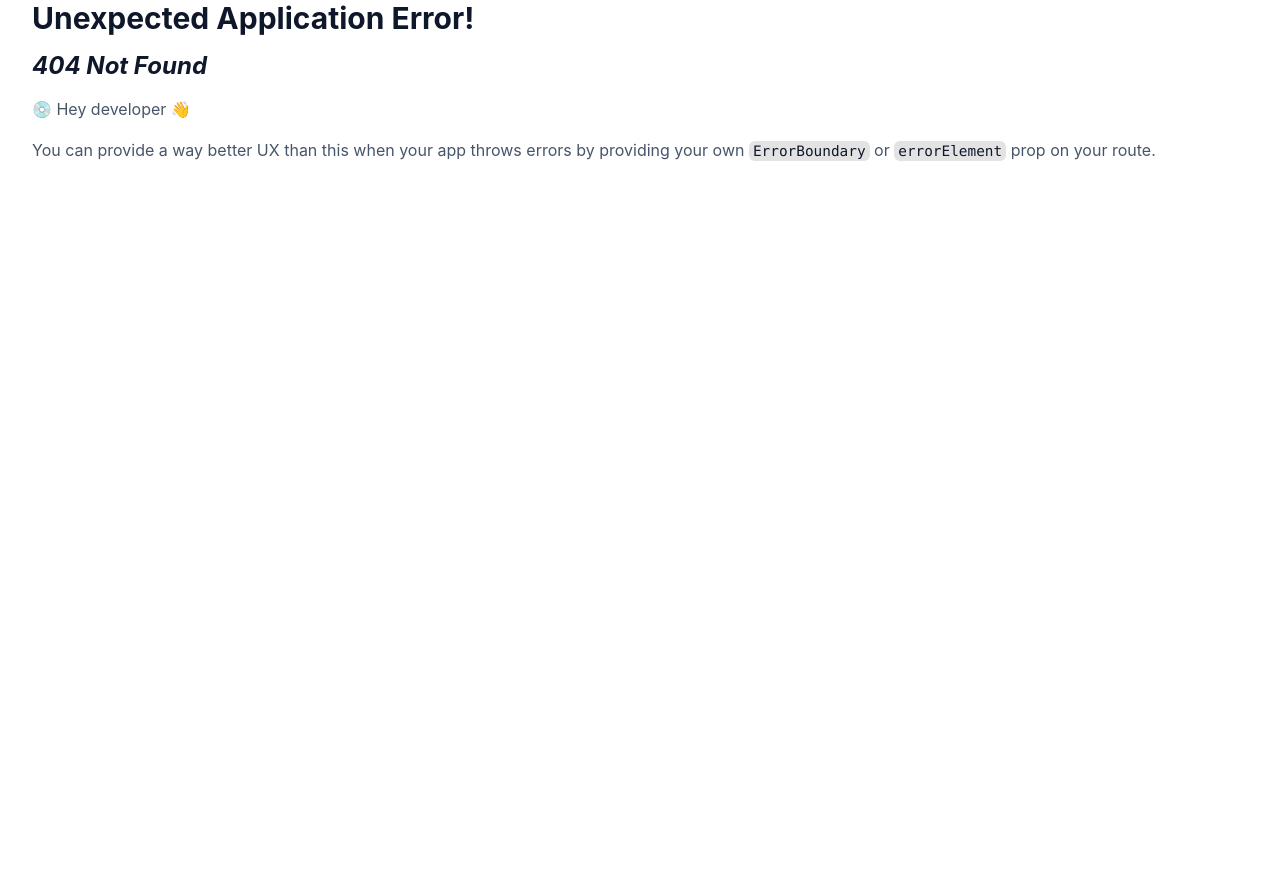
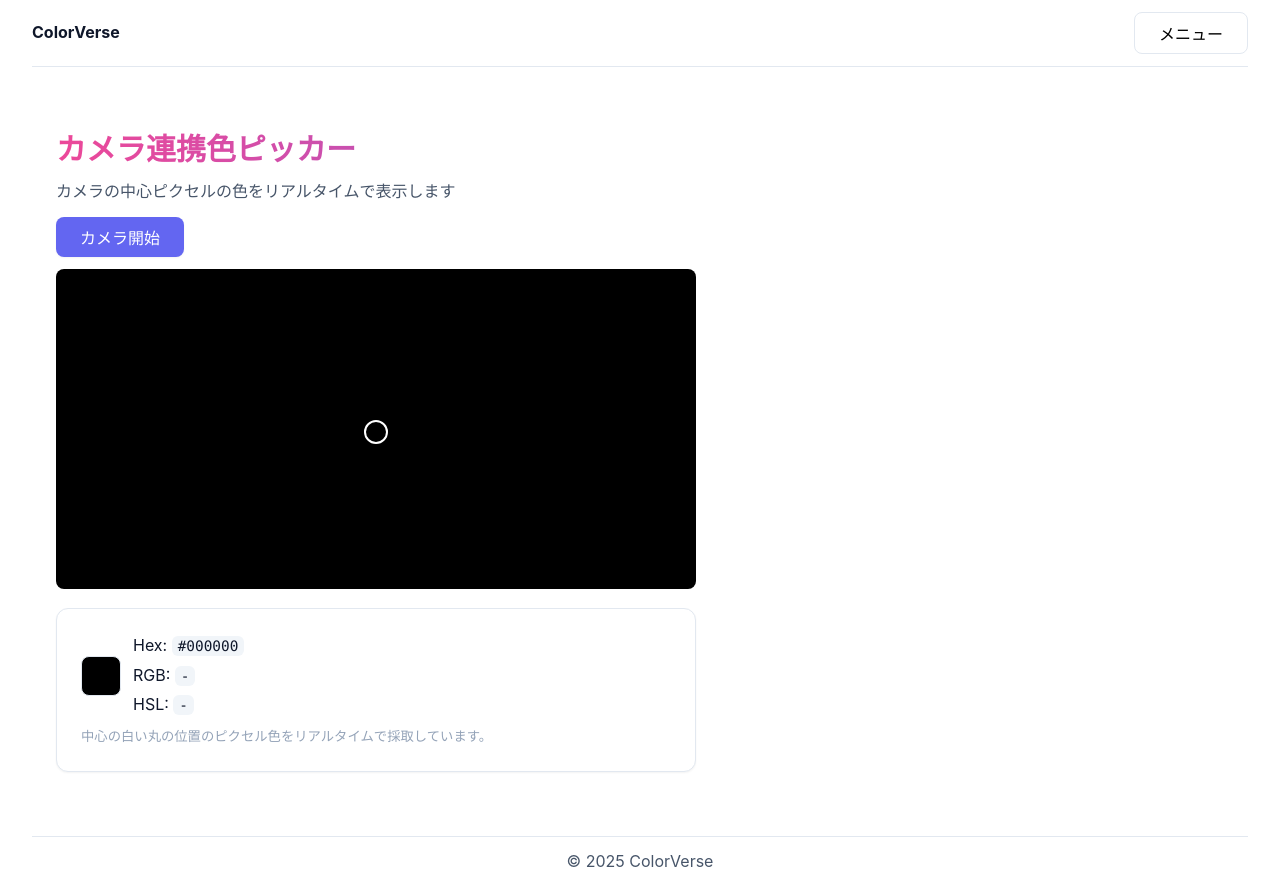
Before and after one commit to iorn121/color-verse, a React (Vite) app: page /camera in a window 1280 px wide. Before the commit this address had no page. Before the commit the page ends 800 px from the top, so only its background shows below. Built offline with nearby package versions, Linux system fonts and the light colour scheme.

Commit message:
Add Camera functionality: introduce CameraPage and CameraSampler components, update routing and navigation for camera integration

```diff
--- /dev/null
+++ b/src/components/CameraSampler.tsx
@@ -0,0 +1,186 @@
+import { useEffect, useRef, useState } from 'react';
+
+import { Hsl, Rgb, rgbToHex, rgbToHsl } from '../lib/color';
+
+type UseCameraResult = {
+  start: () => Promise<void>;
+  stop: () => void;
+  error: string | null;
+  isActive: boolean;
+};
+
+function useCamera(streamRef: React.MutableRefObject<MediaStream | null>): UseCameraResult {
+  const [error, setError] = useState<string | null>(null);
+  const [isActive, setIsActive] = useState(false);
+
+  const start = async () => {
+    try {
+      setError(null);
+      const stream = await navigator.mediaDevices.getUserMedia({
+        video: {
+          facingMode: { ideal: 'environment' },
+          width: { ideal: 1280 },
+          height: { ideal: 720 },
+        },
+        audio: false,
+      });
+      streamRef.current = stream;
+      setIsActive(true);
+    } catch (e) {
+      setError((e as Error).message ?? 'camera error');
+      setIsActive(false);
+    }
+  };
+
+  const stop = () => {
+    streamRef.current?.getTracks().forEach((t) => t.stop());
+    streamRef.current = null;
+    setIsActive(false);
+  };
+
+  return { start, stop, error, isActive };
+}
+
+export default function CameraSampler() {
+  const videoRef = useRef<HTMLVideoElement | null>(null);
+  const canvasRef = useRef<HTMLCanvasElement | null>(null);
+  const streamRef = useRef<MediaStream | null>(null);
+  const rafRef = useRef<number | null>(null);
+
+  const { start, stop, error, isActive } = useCamera(streamRef);
+
+  const [rgb, setRgb] = useState<Rgb | null>(null);
+  const [hsl, setHsl] = useState<Hsl | null>(null);
+  const [hex, setHex] = useState<string>('#000000');
+
+  useEffect(() => {
+    // attach stream to video when available
+    if (!videoRef.current) return;
+    if (streamRef.current) {
+      videoRef.current.srcObject = streamRef.current;
+      // muted + playsInline でモバイルでも自動再生
+      videoRef.current.muted = true;
+      videoRef.current.play().catch(() => {});
+    }
+  }, [isActive]);
+
+  useEffect(() => {
+    const video = videoRef.current;
+    const canvas = canvasRef.current;
+    if (!video || !canvas) return;
+
+    const ctx = canvas.getContext('2d');
+    if (!ctx) return;
+
+    const tick = () => {
+      if (!video.videoWidth || !video.videoHeight) {
+        rafRef.current = requestAnimationFrame(tick);
+        return;
+      }
+      if (canvas.width !== video.videoWidth || canvas.height !== video.videoHeight) {
+        canvas.width = video.videoWidth;
+        canvas.height = video.videoHeight;
+      }
+      ctx.drawImage(video, 0, 0, canvas.width, canvas.height);
+      const cx = Math.floor(canvas.width / 2);
+      const cy = Math.floor(canvas.height / 2);
+      const data = ctx.getImageData(cx, cy, 1, 1).data;
+      const current: Rgb = { r: data[0], g: data[1], b: data[2] };
+      setRgb(current);
+      const hslVal = rgbToHsl(current);
+      setHsl(hslVal);
+      setHex(rgbToHex(current));
+      rafRef.current = requestAnimationFrame(tick);
+    };
+    if (isActive) {
+      rafRef.current = requestAnimationFrame(tick);
+    }
+    return () => {
+      if (rafRef.current) cancelAnimationFrame(rafRef.current);
+    };
+  }, [isActive]);
+
+  useEffect(() => {
+    // cleanup on unmount
+    return () => {
+      stop();
+    };
+  }, [stop]);
+
+  return (
+    <div style={{ display: 'grid', gap: 12 }}>
+      <div style={{ display: 'flex', gap: 8 }}>
+        {!isActive ? (
+          <button className="btn btn-primary" onClick={start}>
+            カメラ開始
+          </button>
+        ) : (
+          <button className="btn" onClick={stop}>
+            停止
+          </button>
+        )}
+      </div>
+
+      {error && (
+        <div className="card" style={{ borderColor: '#fca5a5', color: '#b91c1c' }}>
+          カメラエラー: {error}
+        </div>
+      )}
+
+      <div style={{ position: 'relative', width: '100%', maxWidth: 640 }}>
+        <video
+          ref={videoRef}
+          playsInline
+          autoPlay
+          muted
+          style={{ width: '100%', borderRadius: 8, background: '#000' }}
+        />
+        {/* center crosshair */}
+        <div
+          style={{
+            position: 'absolute',
+            left: '50%',
+            top: '50%',
+            transform: 'translate(-50%, -50%)',
+            width: 24,
+            height: 24,
+            borderRadius: '50%',
+            border: '2px solid #fff',
+            boxShadow: '0 0 0 2px rgba(0,0,0,0.5)',
+            pointerEvents: 'none',
+          }}
+        />
+      </div>
+
+      <canvas ref={canvasRef} style={{ display: 'none' }} />
+
+      <div className="card" style={{ display: 'grid', gap: 8, maxWidth: 640 }}>
+        <div style={{ display: 'flex', alignItems: 'center', gap: 12 }}>
+          <div
+            style={{
+              width: 40,
+              height: 40,
+              borderRadius: 8,
+              border: '1px solid var(--color-border)',
+              background: hex,
+            }}
+          />
+          <div style={{ display: 'grid', gap: 4 }}>
+            <div>
+              Hex: <code>{hex}</code>
+            </div>
+            <div>
+              RGB: <code>{rgb ? `rgb(${rgb.r}, ${rgb.g}, ${rgb.b})` : '-'}</code>
+            </div>
+            <div>
+              HSL: <code>{hsl ? `hsl(${hsl.h}, ${hsl.s}%, ${hsl.l}%)` : '-'}</code>
+            </div>
+          </div>
+        </div>
+        <small style={{ color: 'var(--color-text-tertiary)' }}>
+          中心の白い丸の位置のピクセル色をリアルタイムで採取しています。
+        </small>
+      </div>
+    </div>
+  );
+}
--- a/src/layouts/RootLayout.tsx
+++ b/src/layouts/RootLayout.tsx
@@ -110,6 +110,15 @@ export default function RootLayout() {
                       >
                         Image
                       </NavLink>
+                    <NavLink
+                      to="/camera"
+                      style={({ isActive }) => ({
+                        color: isActive ? 'var(--color-primary)' : 'var(--color-text-primary)',
+                      })}
+                      onClick={closeMenu}
+                    >
+                      Camera
+                    </NavLink>
                     </nav>
                   </motion.div>
                 )}
--- /dev/null
+++ b/src/pages/CameraPage.tsx
@@ -0,0 +1,15 @@
+import CameraSampler from '../components/CameraSampler';
+
+export default function CameraPage() {
+  return (
+    <div style={{ display: 'grid', gap: 12 }}>
+      <h2 style={{ margin: 0 }} className="secondary-gradient-text">
+        カメラ連携色ピッカー
+      </h2>
+      <p style={{ margin: 0, color: 'var(--color-text-secondary)' }}>
+        カメラの中心ピクセルの色をリアルタイムで表示します
+      </p>
+      <CameraSampler />
+    </div>
+  );
+}
--- a/src/pages/HomePage.tsx
+++ b/src/pages/HomePage.tsx
@@ -4,7 +4,7 @@ export default function HomePage() {
   return (
     <div className="animate-fade-in">
       <h1 className="gradient-text">ColorVerse</h1>
-      <p>色の学習・ツール・分析を一体化したプラットフォーム。まずは MVP 機能から。</p>
+      <p style={{ margin: 0 }}>色の学習・ツール・分析を一体化したプラットフォーム</p>
       <ul style={{ display: 'grid', gap: 8 }}>
         <li>
           <Link to="/picker">カラーピッカー</Link>
@@ -18,6 +18,9 @@ export default function HomePage() {
         <li>
           <Link to="/image">画像の色調補正（明度・彩度・コントラスト）</Link>
         </li>
+        <li>
+          <Link to="/camera">カメラ連携色ピッカー</Link>
+        </li>
       </ul>
     </div>
   );
--- a/src/pages/ImageAdjustPage.tsx
+++ b/src/pages/ImageAdjustPage.tsx
@@ -6,9 +6,7 @@ export default function ImageAdjustPage() {
       <h2 style={{ margin: 0 }} className="secondary-gradient-text">
         画像の色調補正
       </h2>
-      <p style={{ margin: 0, color: '#374151' }}>
-        明度・コントラスト・彩度を調整できます（ブラウザ内 Canvas 処理）。
-      </p>
+      <p style={{ margin: 0, color: '#374151' }}>明度・コントラスト・彩度を調整できます</p>
       <ImageAdjuster />
     </div>
   );
--- a/src/pages/TheoryPage.tsx
+++ b/src/pages/TheoryPage.tsx
@@ -6,7 +6,7 @@ export default function TheoryPage() {
       </h2>
       <p style={{ margin: 0 }}>
         ここでは色相環、補色、類似色、三原色、RGB/CMYK
-        の違い、色温度などの基礎を順次掲載していきます（MVPでは概要のみ）。
+        の違い、色温度などの基礎を順次掲載していきます
       </p>
       <ul>
         <li>色相環とハーモニー: モノクロマティック、アナロガス、コンプリメンタリー</li>
--- a/src/router.tsx
+++ b/src/router.tsx
@@ -1,6 +1,7 @@
 import { createBrowserRouter, createRoutesFromElements, Route } from 'react-router-dom';
 
 import RootLayout from './layouts/RootLayout';
+import CameraPage from './pages/CameraPage';
 import ConvertPage from './pages/ConvertPage';
 import HomePage from './pages/HomePage';
 import ImageAdjustPage from './pages/ImageAdjustPage';
@@ -15,6 +16,7 @@ export const router = createBrowserRouter(
       <Route path="convert" element={<ConvertPage />} />
       <Route path="theory" element={<TheoryPage />} />
       <Route path="image" element={<ImageAdjustPage />} />
+      <Route path="camera" element={<CameraPage />} />
     </Route>,
   ),
   { basename: import.meta.env.BASE_URL },
```
